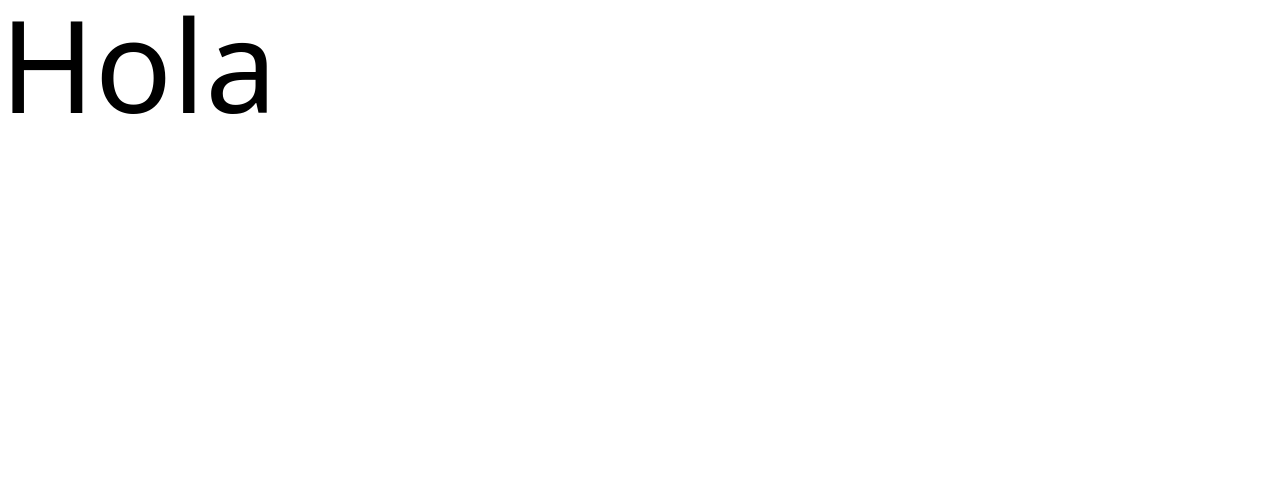
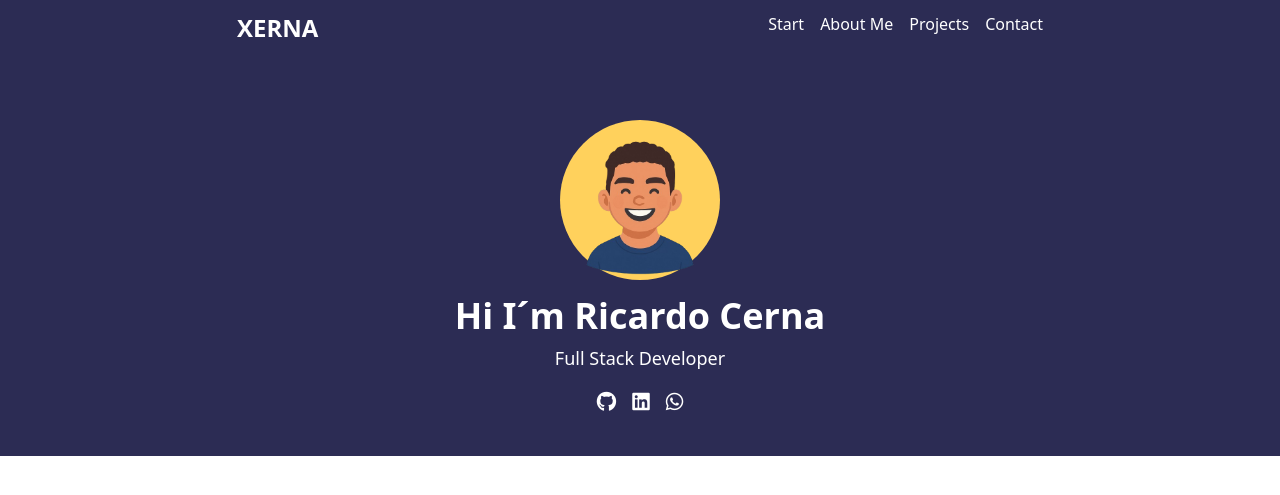
Before and after one commit to Xerna/portfolio, a PHP site: page / in a window 1280 px wide. Shown: the top 495 px of the page. Run offline with PHP 8.4, Linux system fonts and the light colour scheme; some libraries are stand-ins or nearby versions.

Commit message:
Adding Custom Colors, and working on header

```diff
--- a/package.json
+++ b/package.json
@@ -4,7 +4,8 @@
   "main": "index.js",
   "scripts": {
     "test": "echo \"Error: no test specified\" && exit 1",
-    "build": "tailwindcss -i ./src/css/input.css -o ./src/css/styles.css"
+    "build": "tailwindcss -i ./src/css/input.css -o ./src/css/styles.css",
+    "dev": "tailwindcss -i ./src/css/input.css -o ./src/css/styles.css --watch"
   },
   "keywords": [],
   "author": "",
--- a/src/css/styles.css
+++ b/src/css/styles.css
@@ -554,7 +554,191 @@ video {
   display: none;
 }
 
+.container {
+  width: 100%;
+}
+
+@media (min-width: 640px) {
+  .container {
+    max-width: 640px;
+  }
+}
+
+@media (min-width: 768px) {
+  .container {
+    max-width: 768px;
+  }
+}
+
+@media (min-width: 1024px) {
+  .container {
+    max-width: 1024px;
+  }
+}
+
+@media (min-width: 1280px) {
+  .container {
+    max-width: 1280px;
+  }
+}
+
+@media (min-width: 1536px) {
+  .container {
+    max-width: 1536px;
+  }
+}
+
+.mb-4 {
+  margin-bottom: 1rem;
+}
+
+.mb-6 {
+  margin-bottom: 1.5rem;
+}
+
+.mt-6 {
+  margin-top: 1.5rem;
+}
+
+.mt-5 {
+  margin-top: 1.25rem;
+}
+
+.mb-2 {
+  margin-bottom: 0.5rem;
+}
+
+.mb-3 {
+  margin-bottom: 0.75rem;
+}
+
+.flex {
+  display: flex;
+}
+
+.h-16 {
+  height: 4rem;
+}
+
+.h-20 {
+  height: 5rem;
+}
+
+.h-40 {
+  height: 10rem;
+}
+
+.w-full {
+  width: 100%;
+}
+
+.w-16 {
+  width: 4rem;
+}
+
+.w-20 {
+  width: 5rem;
+}
+
+.w-40 {
+  width: 10rem;
+}
+
+.flex-col {
+  flex-direction: column;
+}
+
+.items-center {
+  align-items: center;
+}
+
+.justify-center {
+  justify-content: center;
+}
+
+.justify-around {
+  justify-content: space-around;
+}
+
+.justify-evenly {
+  justify-content: space-evenly;
+}
+
+.gap-4 {
+  gap: 1rem;
+}
+
+.rounded-full {
+  border-radius: 9999px;
+}
+
+.bg-dark-navy {
+  --tw-bg-opacity: 1;
+  background-color: rgb(44 44 84 / var(--tw-bg-opacity, 1));
+}
+
+.bg-red-500 {
+  --tw-bg-opacity: 1;
+  background-color: rgb(239 68 68 / var(--tw-bg-opacity, 1));
+}
+
+.bg-sun-yellow {
+  --tw-bg-opacity: 1;
+  background-color: rgb(255 209 92 / var(--tw-bg-opacity, 1));
+}
+
+.p-3 {
+  padding: 0.75rem;
+}
+
+.p-10 {
+  padding: 2.5rem;
+}
+
+.text-center {
+  text-align: center;
+}
+
+.text-2xl {
+  font-size: 1.5rem;
+  line-height: 2rem;
+}
+
 .text-9xl {
   font-size: 8rem;
   line-height: 1;
 }
+
+.text-4xl {
+  font-size: 2.25rem;
+  line-height: 2.5rem;
+}
+
+.text-lg {
+  font-size: 1.125rem;
+  line-height: 1.75rem;
+}
+
+.text-xl {
+  font-size: 1.25rem;
+  line-height: 1.75rem;
+}
+
+.font-bold {
+  font-weight: 700;
+}
+
+.text-white {
+  --tw-text-opacity: 1;
+  color: rgb(255 255 255 / var(--tw-text-opacity, 1));
+}
+
+.hover\:text-yellow-500:hover {
+  --tw-text-opacity: 1;
+  color: rgb(234 179 8 / var(--tw-text-opacity, 1));
+}
+
+.hover\:text-sun-yellow:hover {
+  --tw-text-opacity: 1;
+  color: rgb(255 209 92 / var(--tw-text-opacity, 1));
+}
--- a/views/index.php
+++ b/views/index.php
@@ -1,6 +1,30 @@
 <?php
 loadPartial('head');
-
+loadPartial('navbar');
 ?>
 
-<h1 class="text-9xl text-yellow">Hola</h1>
+<div id="hero-section" class=" w-full bg-dark-navy flex justify-center items-center flex-col text-center p-10">
+    <div class="w-40 h-40 bg-sun-yellow rounded-full mt-6 mb-4">
+        <img src="<?= BASE_URL; ?>/src/assets/img/avatar.png " alt="">
+    </div>
+    <h1 class="text-white text-4xl font-bold  mb-2">Hi I´m Ricardo Cerna</h1>
+    <p class="text-white text-lg mb-4">Full Stack Developer</p>
+    <ul class="flex justify-center gap-4">
+        <li>
+            <a href="" class="text-white hover:text-sun-yellow">
+                <i class="fab fa-github text-xl"></i>
+            </a>
+        </li>
+        <li>
+            <a href="https://www.linkedin.com/in/ricardo-cerna-161b861b7/" class="text-white hover:text-sun-yellow">
+                <i class="fab fa-linkedin text-xl"></i>
+            </a>
+        </li>
+        <li>
+            <a href="" class="text-white hover:text-sun-yellow">
+                <i class="fab fa-whatsapp text-xl"></i>
+            </a>
+        </li>
+
+    </ul>
+</div>
--- a/views/layout/navbar.php
+++ b/views/layout/navbar.php
@@ -0,0 +1,9 @@
+<header class="bg-dark-navy flex justify-around align-center w-full p-3">
+    <a href="" class="text-white text-2xl font-bold">XERNA</a>
+    <nav class="flex gap-4">
+        <a href="#" class="text-white hover:text-sun-yellow">Start</a>
+        <a href="#" class="text-white hover:text-yellow">About Me</a>
+        <a href="#" class="text-white hover:text-yellow">Projects</a>
+        <a href="#" class="text-white hover:text-yellow">Contact</a>
+    </nav>
+</header>
```
Also changed, not shown: tailwind.config.js (+18 -1 lines), src/assets/img/avatar.png (added).
